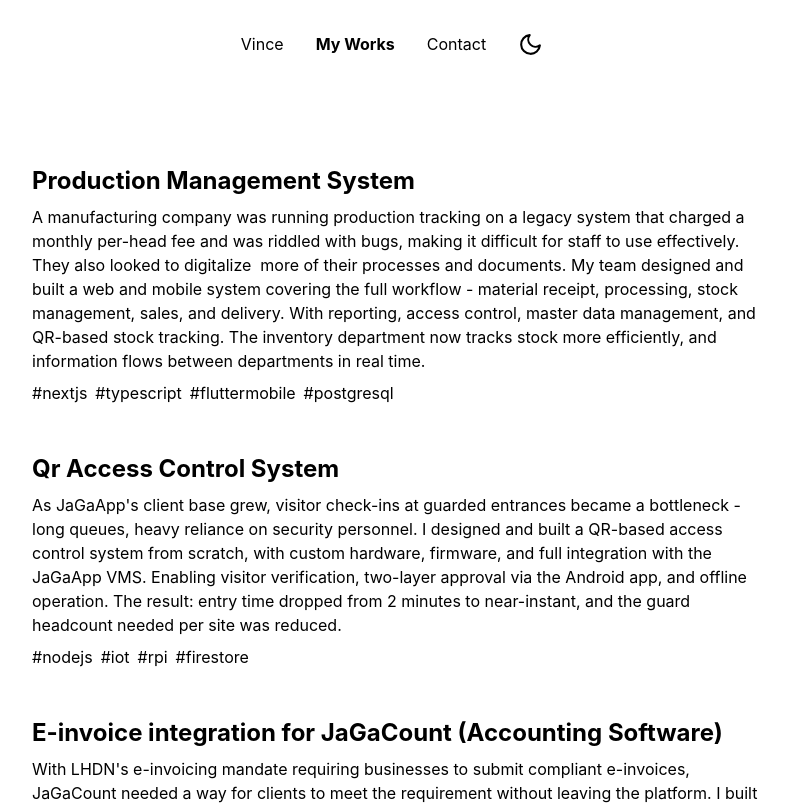
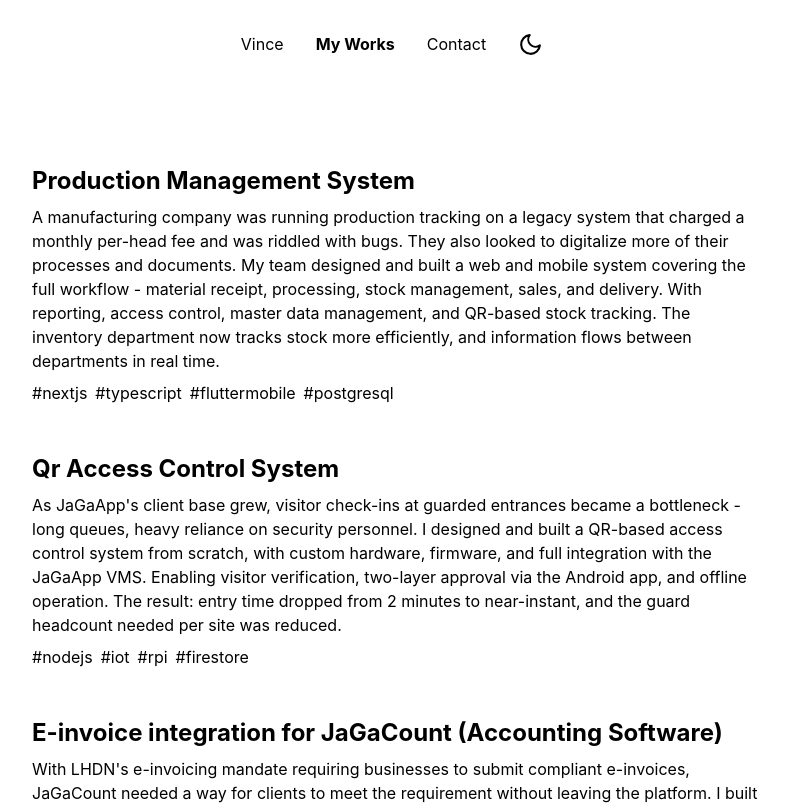
Before and after one commit to vinceleong/portfolio, a Next.js app: page /myworks in a window 1280 px wide. Shown: the top 805 px of the page, without its empty margins (248-1037 px from the left). Built offline with nearby package versions, Linux system fonts and the light colour scheme.

Commit message:
slight update

```diff
--- a/pages/myworks.js
+++ b/pages/myworks.js
@@ -74,7 +74,7 @@ export default function MyWork() {
   const workList = [
     {
       title: "Production Management System",
-      description: "A manufacturing company was running production tracking on a legacy system that charged a monthly per-head fee and was riddled with bugs, making it difficult for staff to use effectively. They also looked to digitalize  more of their processes and documents. My team designed and built a web and mobile system covering the full workflow - material receipt, processing, stock management, sales, and delivery. With reporting, access control, master data management, and QR-based stock tracking. The inventory department now tracks stock  more efficiently, and information flows between departments in real time.",
+      description: "A manufacturing company was running production tracking on a legacy system that charged a monthly per-head fee and was riddled with bugs. They also looked to digitalize more of their processes and documents. My team designed and built a web and mobile system covering the full workflow - material receipt, processing, stock management, sales, and delivery. With reporting, access control, master data management, and QR-based stock tracking. The inventory department now tracks stock  more efficiently, and information flows between departments in real time.",
       url: "",
       imagePath: "",
       alt: "",
```
